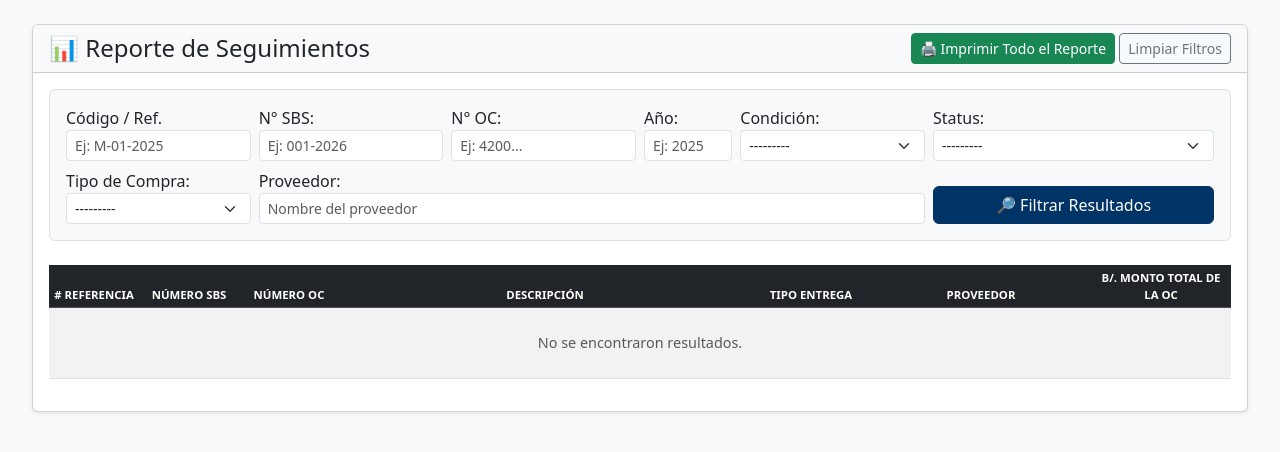
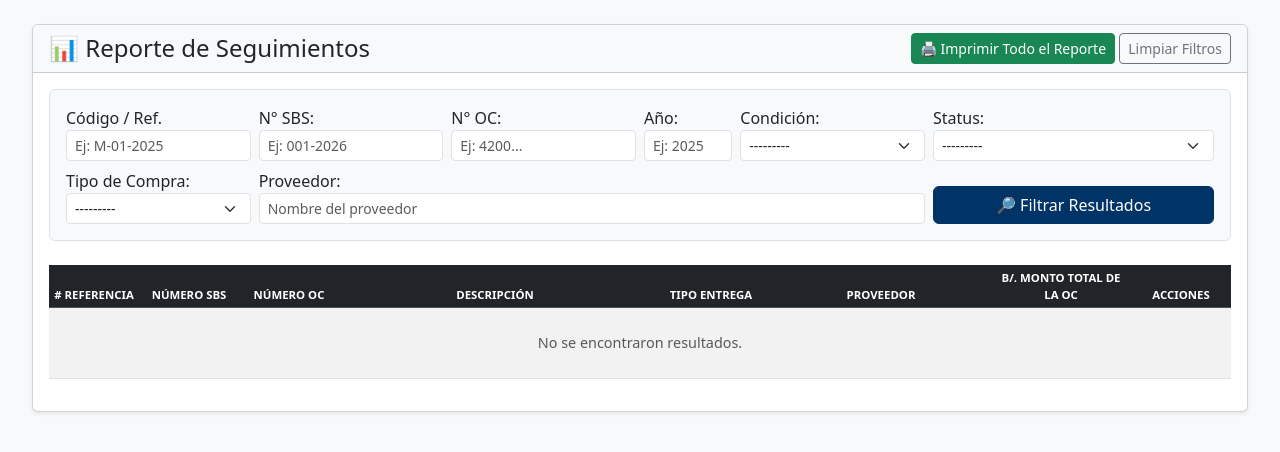
Before and after one commit to dmitre-cloud/LRAA_SEGUIMIENTO_SBS, a Django app: page /reportes/ in a window 1280 px wide. Shown: the part 56-508 px from the top of the page. Run offline with Django 5.2, Linux system fonts and the light colour scheme; the visitor is signed in with stand-in values (Sample User, id 1); data that the repository does not hold is empty; some libraries are stand-ins or nearby versions.

Commit message:
boton de acceso desde el reporte hacia los detalles de la solicitud

```diff
--- a/lraa_project/settings.py
+++ b/lraa_project/settings.py
@@ -91,7 +91,7 @@ DATABASES = {
         #'HOST': '127.0.0.1',
         #'PORT': '3307',
 
-        # Codigo para Produccion
+        # Código para Producción
         'ENGINE': 'django.db.backends.mysql',
         'NAME': 'bd_lraa_seguimiento_sbs',
         'USER': 'lraa_ssbs',
--- a/solicitudes/templates/solicitudes/seguimiento_report.html
+++ b/solicitudes/templates/solicitudes/seguimiento_report.html
@@ -28,6 +28,7 @@
     .col-entrega { width: 120px; }
     .col-prov { width: 220px; }
     .col-monto { width: 140px; }
+    .col-acciones { width: 100px; } /* Ancho para la nueva columna */
 
     #main-data-table td {
         word-wrap: break-word;
@@ -82,6 +83,7 @@
                             <th class="col-entrega">TIPO ENTREGA</th>
                             <th class="col-prov">PROVEEDOR</th>
                             <th class="col-monto">B/. MONTO TOTAL DE LA OC</th>
+                            <th class="col-acciones no-print">ACCIONES</th>
                         </tr>
                     </thead>
                     <tbody>
@@ -96,10 +98,15 @@
                             <td class="text-center">{{ seguimiento.get_tipo_entrega_display|default:"--" }}</td>
                             <td>{{ seguimiento.proveedor|default:"--" }}</td>
                             <td class="text-end fw-bold">{{ seguimiento.monto_oc|floatformat:2|default:"0.00"|intcomma }}</td>
+                            <td class="text-center no-print">
+                                <a href="{% url 'solicitud-detail' seguimiento.solicitud.id %}" class="btn btn-xs btn-primary align-middle shadow-sm" style="font-size: 11px; padding: 2px 6px;">
+                                    👁️ Detalles
+                                </a>
+                            </td>
                         </tr>
                         {% empty %}
                         <tr>
-                            <td colspan="7" class="text-center py-4 text-muted">No se encontraron resultados.</td>
+                            <td colspan="8" class="text-center py-4 text-muted">No se encontraron resultados.</td>
                         </tr>
                         {% endfor %}
                     </tbody>
@@ -108,8 +115,9 @@
                         <tr>
                             <td colspan="6" class="text-end px-3"><strong>MONTO TOTAL:</strong></td>
                             <td class="text-end"><strong>B/. {{ total_monto_oc|floatformat:2|intcomma }}</strong></td>
+                            <td class="no-print"></td>
                         </tr>
-                    </tfoot>
+                    </footer>
                     {% endif %}
                 </table>
             </div>
@@ -204,6 +212,9 @@
                         .col-prov { width: 19%; }
                         .col-monto { width: 8%; }
 
+                        /* Ocultar por completo la columna de acciones en la impresión limpia */
+                        .no-print, .col-acciones { display: none !important; }
+
                         thead th { background-color: #f2f2f2 !important; font-weight: bold; text-align: center; }
 
                         .v-text {
```
